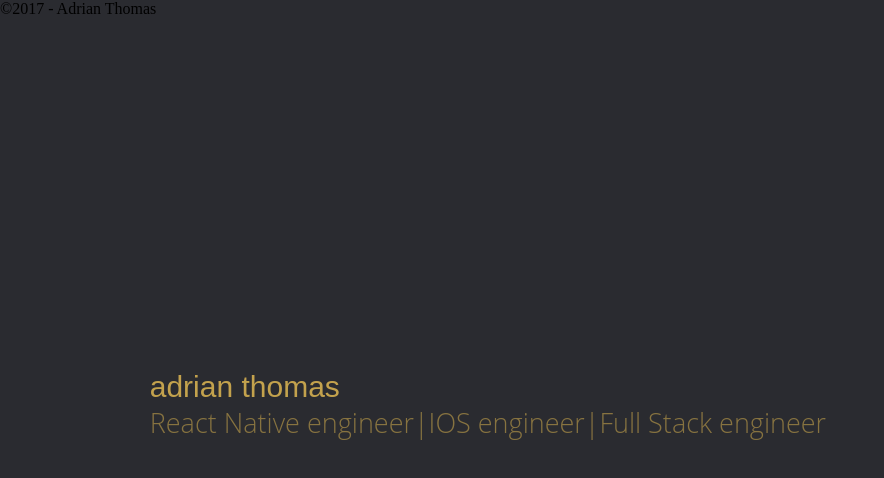
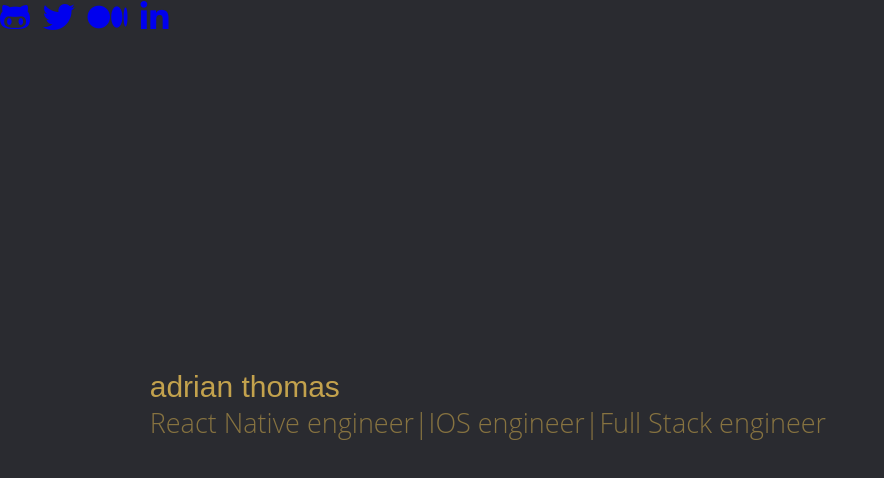
Before and after one commit to adriandeveloper/portfolio, a React app: page / in a window 1280 px wide. Shown: the top 478 px of the page, without its empty margins (0-884 px from the left). Built offline with nearby package versions, Linux system fonts and the light colour scheme.

Commit message:
makes changes

```diff
--- a/src/App.jsx
+++ b/src/App.jsx
@@ -1,8 +1,9 @@
 import React from 'react';
 import './App.scss';
 import Header from './components/Header/Header.jsx';
+import Social from './components/Social/Social.jsx';
 import Main from './components/Main/Main.jsx';
-import Footer from './components/Footer/Footer.jsx';
+
 const App = () => (
   <div>
     <div>
@@ -12,7 +13,7 @@
       <Main />
     </div>
     <div>
-      <Footer />
+      <Social />
     </div>
   </div>
 );
--- a/src/App.scss
+++ b/src/App.scss
@@ -8,4 +8,5 @@
 }
 body {
   background-color: $alt-bg;
+  height: 100vh;
 }
--- a/src/components/Header/Header.jsx
+++ b/src/components/Header/Header.jsx
@@ -1,5 +1,4 @@
 import React from 'react';
-import Nav from '../Nav/Nav.jsx';
 
 
 const Header = () => (
```
Also changed, not shown: 8 other files (tests, documents, lock files or other folders).
